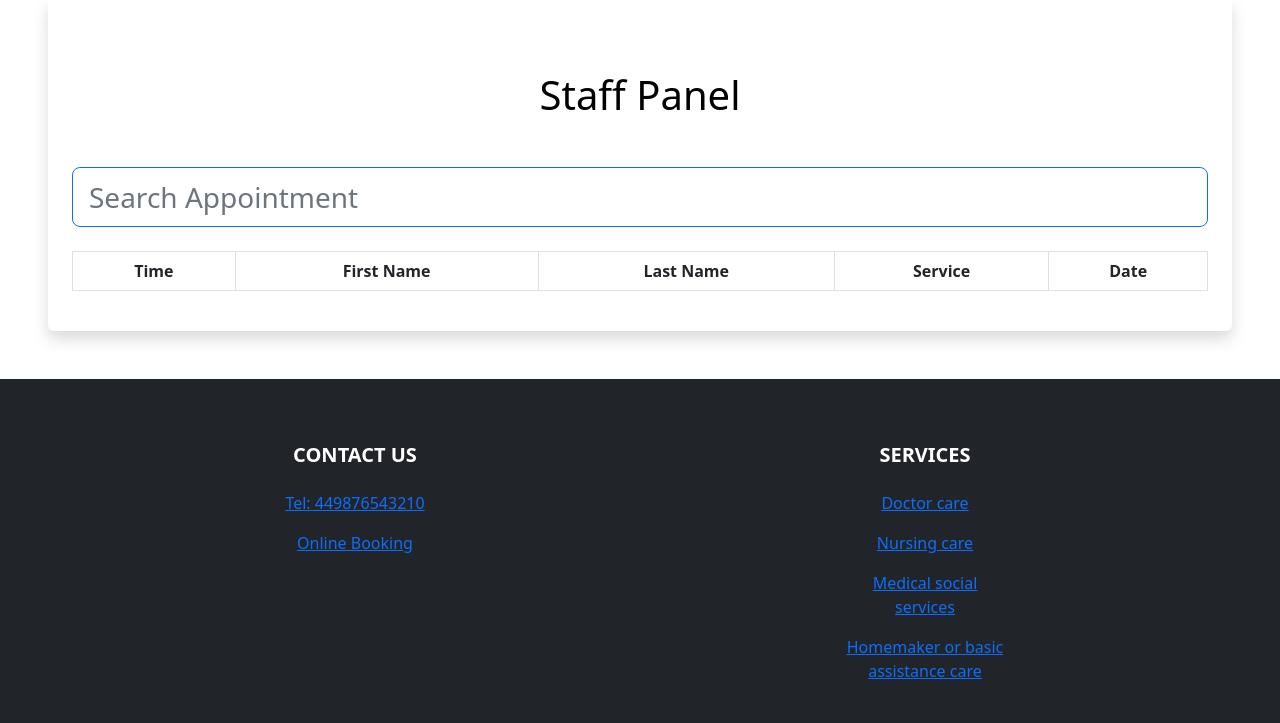
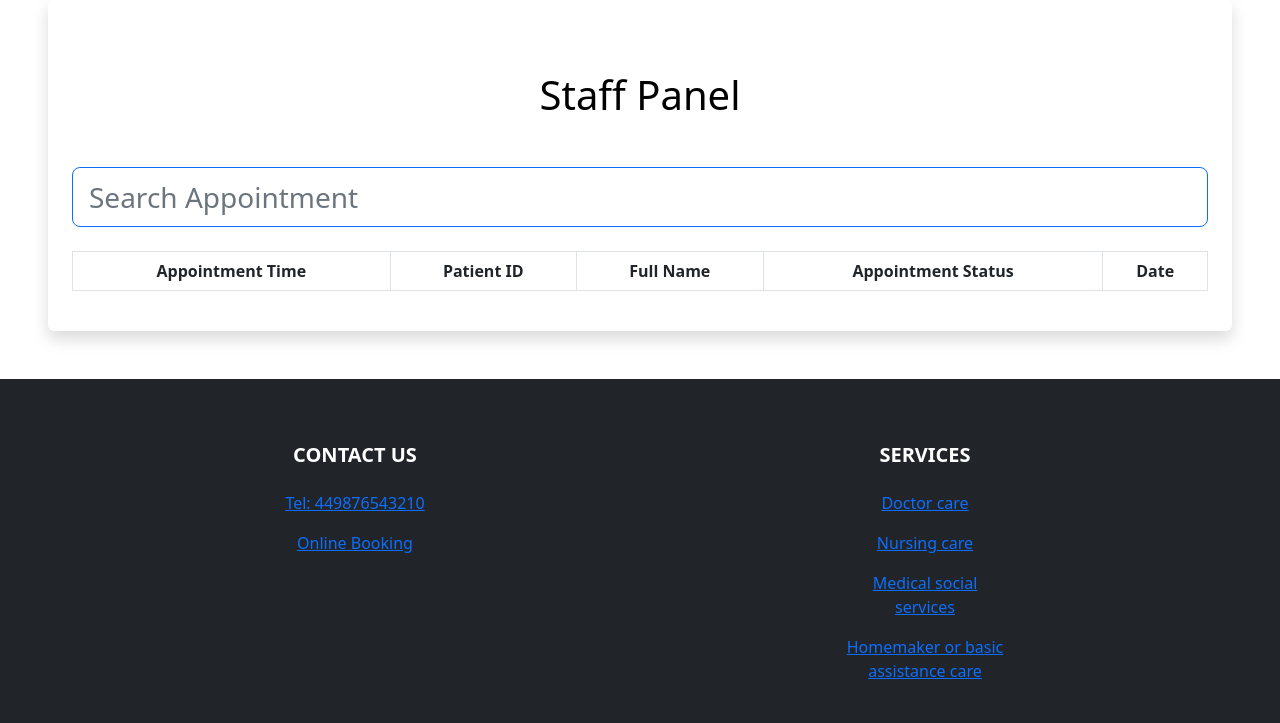
Before and after one commit to benjackson3811/pp4_medical_survey, a Django app: page /staff-panel in a window 1280 px wide. Shown: the part 123-846 px from the top of the page. Run offline with Django 3.2, Linux system fonts and the light colour scheme; the visitor is signed in with stand-in values (Sample User, id 1); data that the repository does not hold is empty.

Commit message:
linking userPanel.html to views.py

```diff
--- a/appointments/views.py
+++ b/appointments/views.py
@@ -20,6 +20,9 @@ def appointment(request):
     validateWeekdays = isWeekdayValid(weekdays)
 
     if request.method == 'POST':
+        patient_ID = request.POST.get('patient_ID')
+        full_name = request.POST.get('full_name')
+        gender = request.POST.get('gender')
         status = request.POST.get('status')
         day = request.POST.get('day')
         if status == None:
@@ -27,6 +30,9 @@ def appointment(request):
             return redirect('appointment')
 
         # Store day and status in django session:
+        request.session['patient_ID'] = patient_ID
+        request.session['full_name'] = full_name
+        request.session['gender'] = gender
         request.session['day'] = day
         request.session['status'] = status
 
@@ -89,10 +95,10 @@ def appointmentSubmit(request):
 
 
 def userPanel(request):
-    user = request.user
-    appointments = Appointment.objects.filter(user=user).order_by('day', 'time')
+    full_name = request.user
+    appointments = Appointment.objects.filter(full_name=full_name).order_by('day', 'time')
     return render(request, 'userPanel.html', {
-        'user': user,
+        'full_name': full_name,
         'appointments': appointments,
     })
 
--- a/templates/staffPanel.html
+++ b/templates/staffPanel.html
@@ -17,10 +17,10 @@
       <table class="table table-bordered table-striped table-hover mx-auto">
           <thead>
             <tr>
-              <th class="text-center" scope="col">Time</th>
-              <th class="text-center" scope="col">First Name</th>
-              <th class="text-center" scope="col">Last Name</th>
-              <th class="text-center" scope="col">Service</th>
+              <th class="text-center" scope="col">Appointment Time</th>
+              <th class="text-center" scope="col">Patient ID</th>
+              <th class="text-center" scope="col">Full Name</th>
+              <th class="text-center" scope="col">Appointment Status</th>
               <th class="text-center" scope="col">Date</th>
             </tr>
           </thead>
@@ -28,9 +28,9 @@
               {% for item in items %}
             <tr>
               <td class="text-center">{{item.time}}</td>
-              <td class="text-center">{{item.user.first_name}}</td>
-              <td class="text-center">{{item.user.last_name}}</td>
-              <td class="text-center">{{item.service}}</td>
+              <td class="text-center">{{item.user.patient_ID}}</td>
+              <td class="text-center">{{item.user.full_name}}</td>
+              <td class="text-center">{{item.status}}</td>
               <td class="text-center">{{item.day}}</td>
             </tr>
               {% endfor %}
--- a/templates/userPanel.html
+++ b/templates/userPanel.html
@@ -1,5 +1,5 @@
 <title>User Panel</title>
-{% extends 'layout.html' %}
+{% extends 'base.html' %}
 {% load static %}
 {% block body %}
 
```
